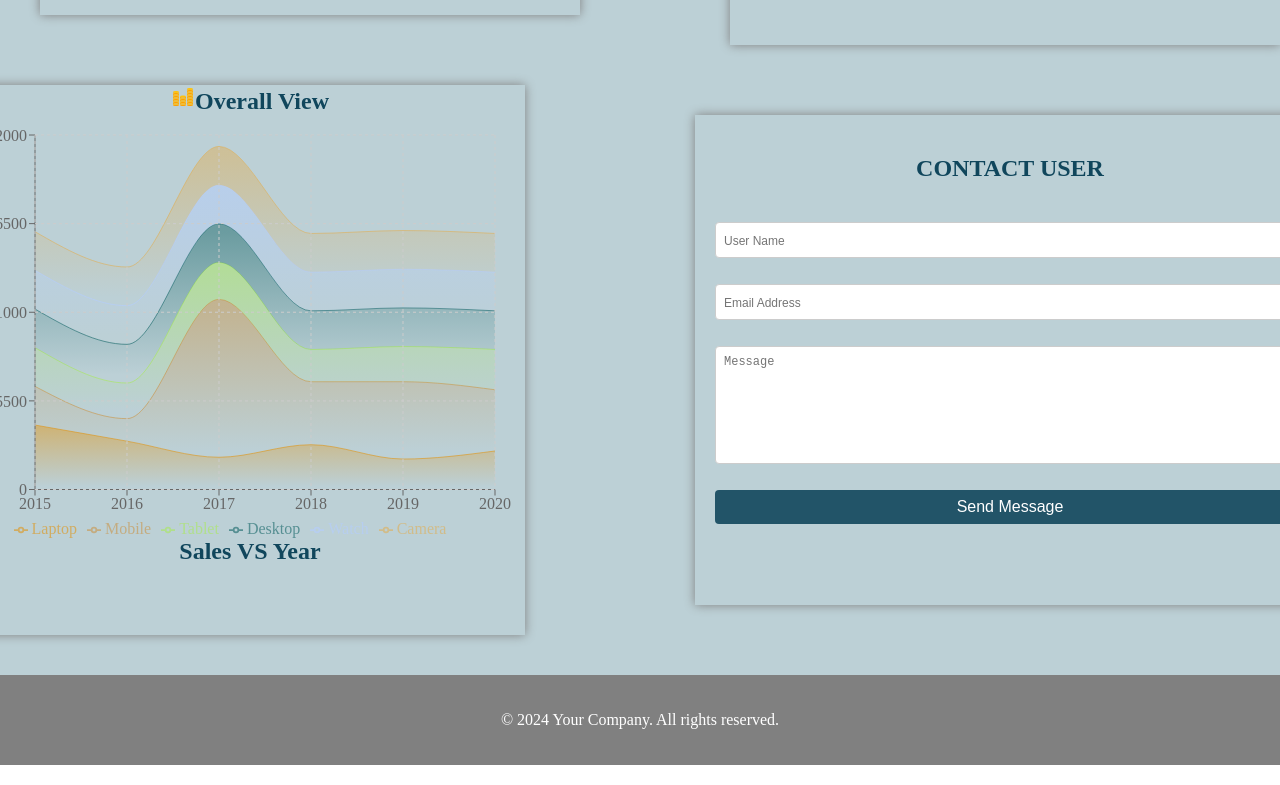
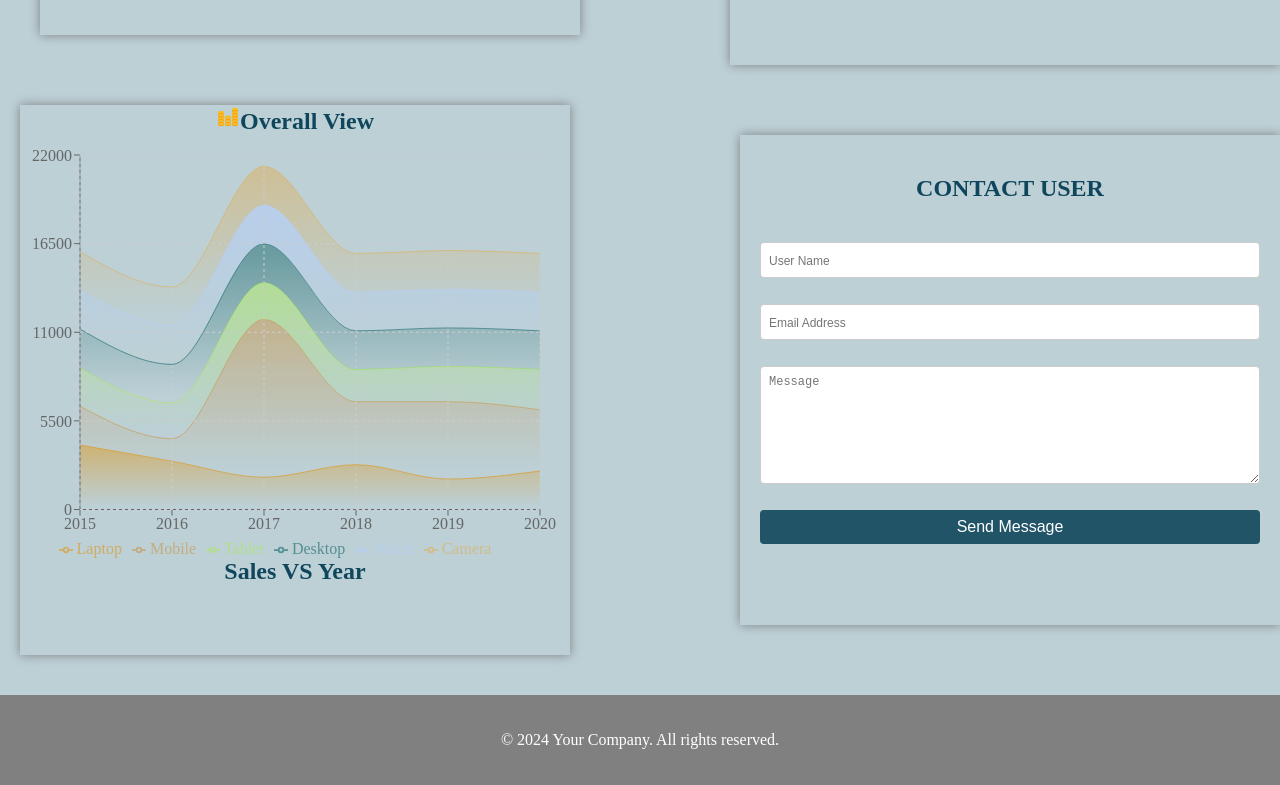
Before and after one commit to ShampaShaw/DashBoard-assignment, a React (Create React App) app: page / in a window 1280 px wide. Shown: the part 2045-2830 px from the top of the page. Built offline with nearby package versions, Linux system fonts and the light colour scheme.

Commit message:
Update form and contact table CSS

```diff
--- a/src/components/form/form.css
+++ b/src/components/form/form.css
@@ -7,8 +7,8 @@
   align-items: center;
   justify-content: center;
   gap: 20px;
-    width: 450px;
-    height: 400px;
+  width: 500px;
+  height: 450px;
     border-width: 2px;
     box-shadow: gray 0px 0px 10px;
     border-radius: 10px;
--- a/src/components/table/contact/contact.css
+++ b/src/components/table/contact/contact.css
@@ -1,6 +1,5 @@
 .contact {
-  flex: 4;
-  width: 550px;
+  width: 500px;
   height: 450px;
   flex-direction: column;
   padding: 20px;
```
